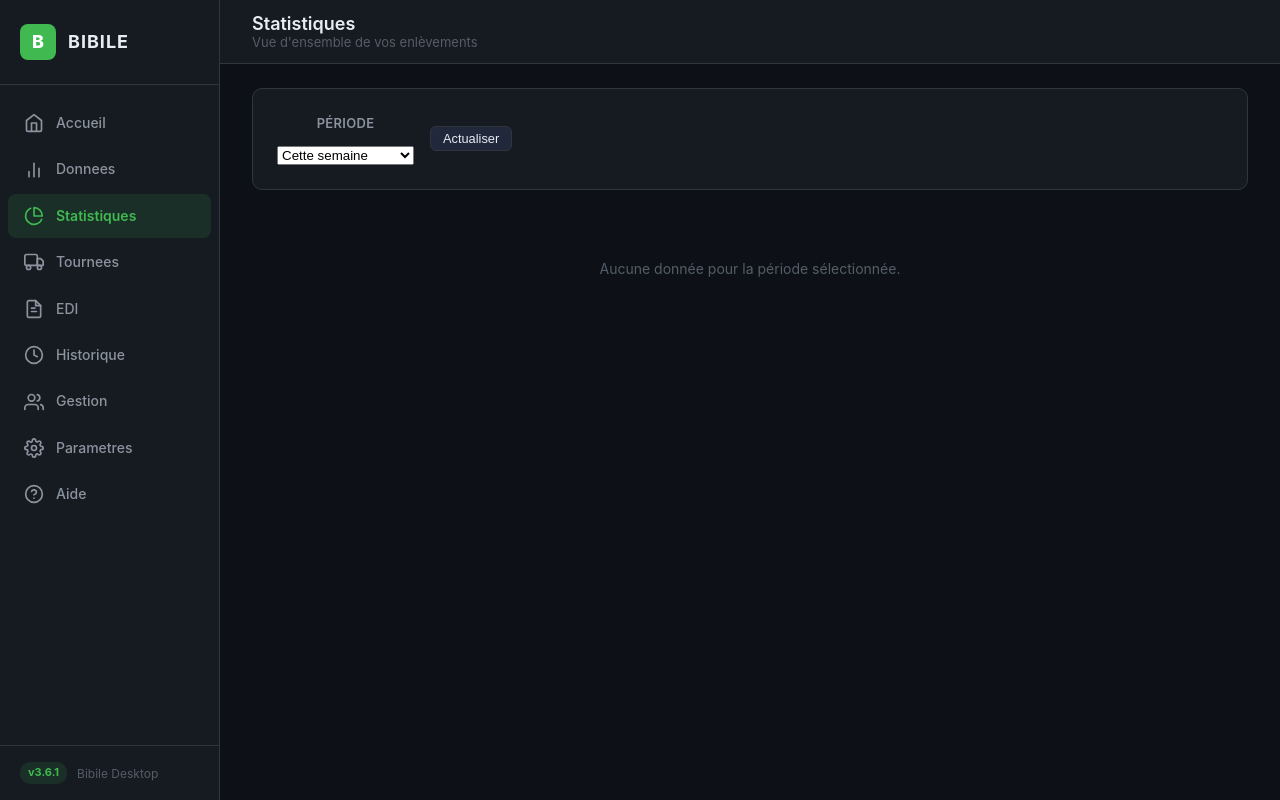
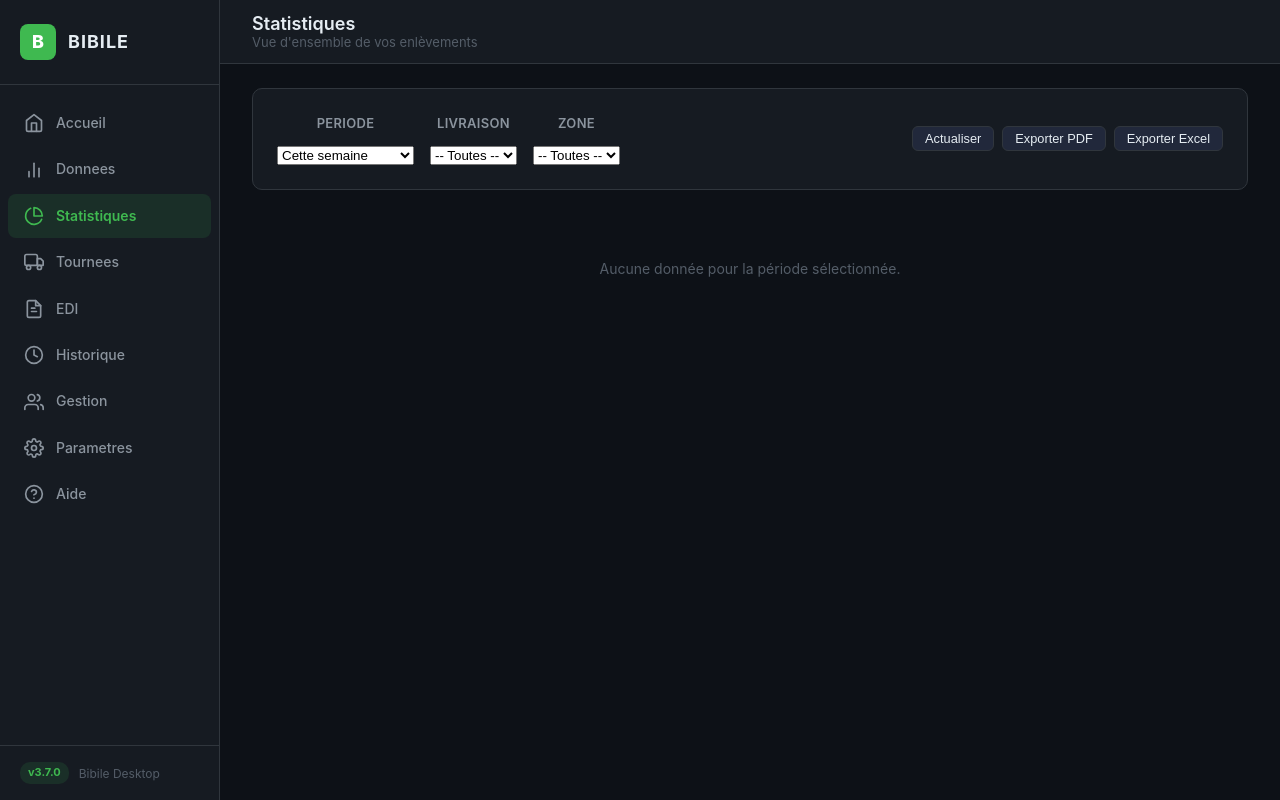
Before and after one commit to THBORDIER/bibile, a Flask app: page /statistiques in a window 1280 px wide. Run offline with Flask 3, Linux system fonts and the light colour scheme; data that the repository does not hold is empty.

Commit message:
v3.7.0: Sprint Statistiques — exports PDF/Excel, filtres livraison/zone
- Export PDF via window.print() + CSS @media print (masque sidebar, fond blanc)
- Export Excel via route /api/statistiques/export (openpyxl, 4 feuilles)
- Filtre par livraison (select peuple dynamiquement depuis les donnees)
- Filtre par zone geographique (JOIN ville_zone_mapping)
- Fix: display:none → classList.toggle('hidden') pour coherence CSS
- Fix: feedback erreur visible dans #emptyStats au lieu de catch silencieux

Co-Authored-By: Claude Opus 4.6 <noreply@anthropic.com>

```diff
--- a/bibile/server.py
+++ b/bibile/server.py
@@ -670,8 +670,81 @@ def api_statistiques():
     try:
         date_debut = request.args.get('date_debut')
         date_fin = request.args.get('date_fin')
-        stats = get_statistiques(DB_PATH, date_debut, date_fin)
+        livraison = request.args.get('livraison')
+        zone = request.args.get('zone')
+        stats = get_statistiques(DB_PATH, date_debut, date_fin, livraison, zone)
         return jsonify(stats)
+    except Exception as e:
+        return jsonify({'erreur': str(e)}), 500
+
+
+@app.route('/api/statistiques/export')
+def api_statistiques_export():
+    """Export Excel des statistiques."""
+    try:
+        from io import BytesIO
+        import openpyxl
+        from openpyxl.styles import Font, PatternFill, Alignment
+
+        date_debut = request.args.get('date_debut')
+        date_fin = request.args.get('date_fin')
+        livraison = request.args.get('livraison')
+        zone = request.args.get('zone')
+        stats = get_statistiques(DB_PATH, date_debut, date_fin, livraison, zone)
+
+        wb = openpyxl.Workbook()
+
+        # Sheet 1: Totaux
+        ws = wb.active
+        ws.title = "Totaux"
+        header_fill = PatternFill(start_color="4493F8", end_color="4493F8", fill_type="solid")
+        header_font = Font(bold=True, color="FFFFFF")
+        for col, (label, key) in enumerate([
+            ("Extractions", "nb_extractions"), ("Enlevements", "nb_enlevements"),
+            ("Palettes", "palettes_total"), ("Poids (kg)", "poids_total"), ("Colis", "colis_total"),
+        ], 1):
+            cell = ws.cell(row=1, column=col, value=label)
+            cell.fill = header_fill
+            cell.font = header_font
+            ws.cell(row=2, column=col, value=stats['totaux'][key])
+            ws.column_dimensions[cell.column_letter].width = 16
+
+        # Sheet 2: Par livraison
+        ws2 = wb.create_sheet("Par livraison")
+        ws2.append(["Livraison", "Palettes", "Poids (kg)", "Colis"])
+        for c in range(1, 5):
+            ws2.cell(row=1, column=c).fill = header_fill
+            ws2.cell(row=1, column=c).font = header_font
+        for liv in stats['par_livraison']:
+            ws2.append([liv, stats['par_livraison'].get(liv, 0),
+                        stats['poids_par_livraison'].get(liv, 0),
+                        stats['colis_par_livraison'].get(liv, 0)])
+
+        # Sheet 3: Top societes
+        ws3 = wb.create_sheet("Top societes")
+        ws3.append(["Societe", "Nb enlevements"])
+        for c in range(1, 3):
+            ws3.cell(row=1, column=c).fill = header_fill
+            ws3.cell(row=1, column=c).font = header_font
+        for s in stats['top_societes']:
+            ws3.append([s['societe'], s['nb']])
+
+        # Sheet 4: Evolution
+        ws4 = wb.create_sheet("Evolution")
+        ws4.append(["Date", "Enlevements", "Palettes"])
+        for c in range(1, 4):
+            ws4.cell(row=1, column=c).fill = header_fill
+            ws4.cell(row=1, column=c).font = header_font
+        for d in stats['evolution_quotidienne']:
+            ws4.append([d['date'], d['nb_enlevements'], d['nb_palettes']])
+
+        buf = BytesIO()
+        wb.save(buf)
+        buf.seek(0)
+        period = f"{date_debut or 'all'}_{date_fin or 'all'}"
+        filename = f"statistiques_{period}.xlsx"
+        return send_file(buf, as_attachment=True, download_name=filename,
+                         mimetype='application/vnd.openxmlformats-officedocument.spreadsheetml.sheet')
     except Exception as e:
         return jsonify({'erreur': str(e)}), 500
 
--- a/bibile/static/css/style.css
+++ b/bibile/static/css/style.css
@@ -1311,6 +1311,25 @@ kbd {
     .stats-totaux {
         grid-template-columns: repeat(2, 1fr);
     }
+}
+
+/* ===== Print / Export PDF ===== */
+@media print {
+    .sidebar, .top-bar, .stats-filters, .no-print,
+    .update-banner, .sidebar-footer { display: none !important; }
+    .app-layout { display: block !important; }
+    .main-area { margin: 0 !important; padding: 0 !important; }
+    .content { padding: 0 !important; }
+    body { background: #fff !important; color: #000 !important; }
+    .stat-card, .card, .chart-card { background: #fff !important; border: 1px solid #ccc !important; color: #000 !important; }
+    .stat-value { color: #000 !important; }
+    .stat-label { color: #555 !important; }
+    .stats-totaux { grid-template-columns: repeat(5, 1fr) !important; }
+    .charts-row { grid-template-columns: repeat(2, 1fr) !important; break-inside: avoid; }
+    .chart-card { break-inside: avoid; page-break-inside: avoid; }
+    .chart-wide { break-inside: avoid; page-break-inside: avoid; }
+    canvas { max-height: 250px !important; }
+    .hidden { display: none !important; }
 }
 
 /* ===== Scrollbar ===== */
--- a/bibile/static/js/statistiques.js
+++ b/bibile/static/js/statistiques.js
@@ -6,6 +6,8 @@ const dateDebut = document.getElementById('dateDebut');
 const dateFin = document.getElementById('dateFin');
 const refreshBtn = document.getElementById('refreshStats');
 const emptyStats = document.getElementById('emptyStats');
+const filterLivraison = document.getElementById('filterLivraison');
+const filterZone = document.getElementById('filterZone');
 
 // Chart instances
 let charts = {};
@@ -67,26 +69,38 @@ function getDateRange() {
     return { date_debut: fmt(start), date_fin: fmt(now) };
 }
 
-// ===== Fetch stats =====
-async function loadStats() {
+// ===== Build query params =====
+function buildParams() {
     const range = getDateRange();
     const params = new URLSearchParams();
     if (range.date_debut) params.set('date_debut', range.date_debut);
     if (range.date_fin) params.set('date_fin', range.date_fin);
+    if (filterLivraison.value) params.set('livraison', filterLivraison.value);
+    if (filterZone.value) params.set('zone', filterZone.value);
+    return params;
+}
+
+// ===== Fetch stats =====
+async function loadStats() {
+    const params = buildParams();
 
     try {
         const resp = await fetch(`/api/statistiques?${params}`);
         const data = await resp.json();
 
         if (data.erreur) {
-            console.error(data.erreur);
+            emptyStats.querySelector('p').textContent = 'Erreur: ' + data.erreur;
+            emptyStats.classList.remove('hidden');
+            document.querySelectorAll('.charts-row, .chart-wide, .stats-totaux').forEach(el => {
+                el.classList.add('hidden');
+            });
             return;
         }
 
         const hasData = data.totaux.nb_enlevements > 0;
         emptyStats.classList.toggle('hidden', hasData);
         document.querySelectorAll('.charts-row, .chart-wide, .stats-totaux').forEach(el => {
-            el.style.display = hasData ? '' : 'none';
+            el.classList.toggle('hidden', !hasData);
         });
 
         if (!hasData) return;
@@ -99,8 +113,20 @@ async function loadStats() {
         renderChartEvolution(data.evolution_quotidienne);
         renderChartSocietes(data.top_societes);
 
+        // Peupler le filtre livraison (une seule fois)
+        if (filterLivraison.options.length <= 1 && data.livraisons) {
+            data.livraisons.forEach(l => {
+                const opt = document.createElement('option');
+                opt.value = l;
+                opt.textContent = l;
+                filterLivraison.appendChild(opt);
+            });
+        }
+
     } catch (err) {
         console.error('Erreur chargement stats:', err);
+        emptyStats.querySelector('p').textContent = 'Erreur de chargement des statistiques.';
+        emptyStats.classList.remove('hidden');
     }
 }
 
@@ -206,7 +232,7 @@ function renderChartEvolution(data) {
     const ctx = document.getElementById('chartEvolution').getContext('2d');
 
     const labels = data.map(d => {
-        const date = new Date(d.date);
+        const date = new Date(d.date + 'T00:00:00');
         return date.toLocaleDateString('fr-FR', { day: '2-digit', month: 'short' });
     });
 
@@ -216,7 +242,7 @@ function renderChartEvolution(data) {
             labels: labels,
             datasets: [
                 {
-                    label: 'Enlèvements',
+                    label: 'Enlevements',
                     data: data.map(d => d.nb_enlevements),
                     borderColor: '#4493f8',
                     backgroundColor: 'rgba(68, 147, 248, 0.1)',
@@ -260,6 +286,35 @@ function renderChartSocietes(data) {
     createBar('chartSocietes', 'societes', labels, values, () => '#4493f8', true);
 }
 
+// ===== Export PDF =====
+function exportPdf() {
+    window.print();
+}
+
+// ===== Export Excel =====
+function exportExcel() {
+    const params = buildParams();
+    window.open(`/api/statistiques/export?${params}`, '_blank');
+}
+
+// ===== Load zones for filter =====
+async function loadZones() {
+    try {
+        const resp = await fetch('/api/zones');
+        const data = await resp.json();
+        if (data.zones) {
+            data.zones.forEach(z => {
+                const opt = document.createElement('option');
+                opt.value = z.nom;
+                opt.textContent = z.nom;
+                filterZone.appendChild(opt);
+            });
+        }
+    } catch (e) {
+        console.warn('Zones non disponibles:', e.message);
+    }
+}
+
 // ===== Event listeners =====
 periodFilter.addEventListener('change', () => {
     customDates.classList.toggle('hidden', periodFilter.value !== 'custom');
@@ -271,6 +326,11 @@ periodFilter.addEventListener('change', () => {
 refreshBtn.addEventListener('click', loadStats);
 dateDebut.addEventListener('change', loadStats);
 dateFin.addEventListener('change', loadStats);
+filterLivraison.addEventListener('change', loadStats);
+filterZone.addEventListener('change', loadStats);
+document.getElementById('btnExportPdf').addEventListener('click', exportPdf);
+document.getElementById('btnExportExcel').addEventListener('click', exportExcel);
 
 // Init
+loadZones();
 loadStats();
--- a/bibile/templates/statistiques.html
+++ b/bibile/templates/statistiques.html
@@ -8,13 +8,13 @@
     <div class="card stats-filters">
         <div class="filters-row">
             <div class="filter-group">
-                <label>Période</label>
+                <label>Periode</label>
                 <select id="periodFilter">
-                    <option value="all">Toutes les données</option>
+                    <option value="all">Toutes les donnees</option>
                     <option value="today">Aujourd'hui</option>
                     <option value="week" selected>Cette semaine</option>
                     <option value="month">Ce mois</option>
-                    <option value="custom">Personnalisé</option>
+                    <option value="custom">Personnalise</option>
                 </select>
             </div>
             <div class="filter-group filter-dates hidden" id="customDates">
@@ -23,7 +23,23 @@
                 <label>Au</label>
                 <input type="date" id="dateFin">
             </div>
-            <button id="refreshStats" class="btn-secondary btn-sm">Actualiser</button>
+            <div class="filter-group">
+                <label>Livraison</label>
+                <select id="filterLivraison">
+                    <option value="">-- Toutes --</option>
+                </select>
+            </div>
+            <div class="filter-group">
+                <label>Zone</label>
+                <select id="filterZone">
+                    <option value="">-- Toutes --</option>
+                </select>
+            </div>
+            <div class="toolbar-actions no-print">
+                <button id="refreshStats" class="btn btn-secondary btn-sm">Actualiser</button>
+                <button id="btnExportPdf" class="btn btn-secondary btn-sm">Exporter PDF</button>
+                <button id="btnExportExcel" class="btn btn-secondary btn-sm">Exporter Excel</button>
+            </div>
         </div>
     </div>
 
--- a/bibile/version.py
+++ b/bibile/version.py
@@ -1 +1 @@
-__version__ = "3.6.1"
+__version__ = "3.7.0"
```
Also changed, not shown: bibile/database.py (+17 -1 lines).
